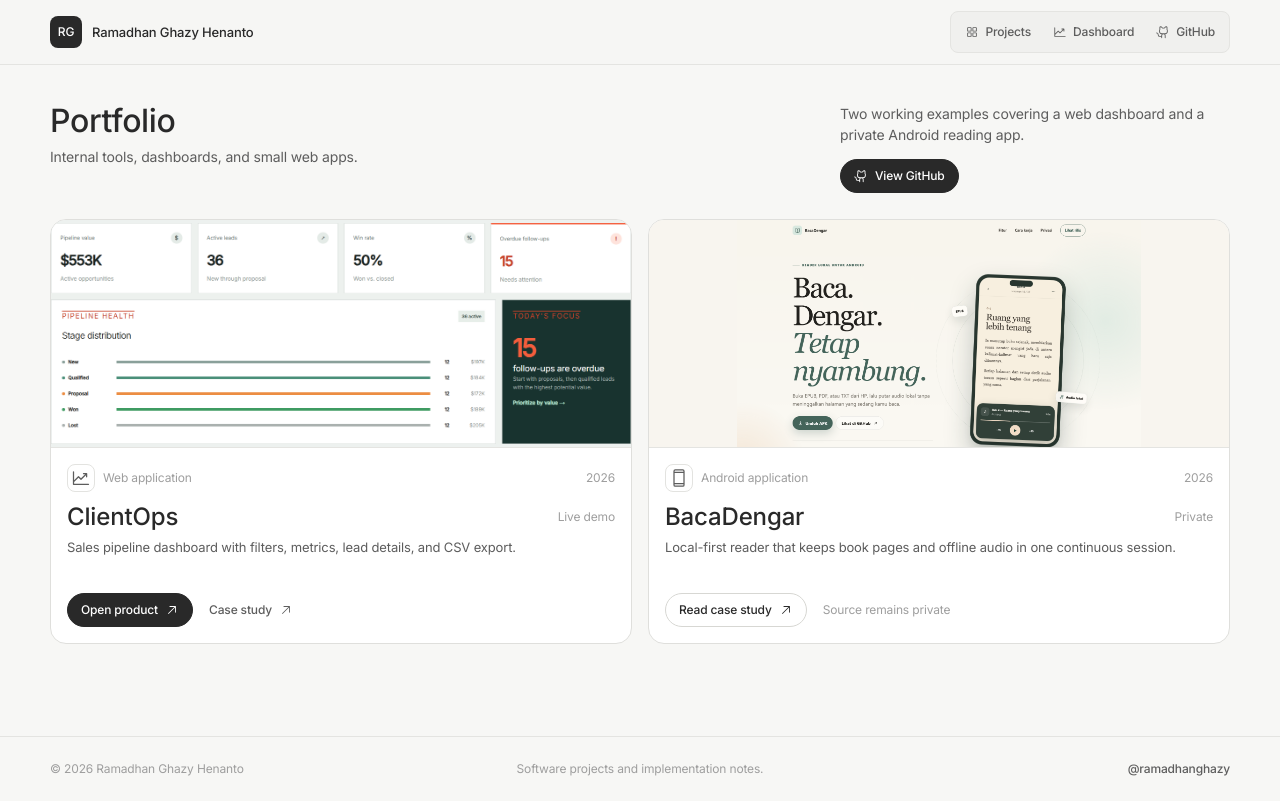
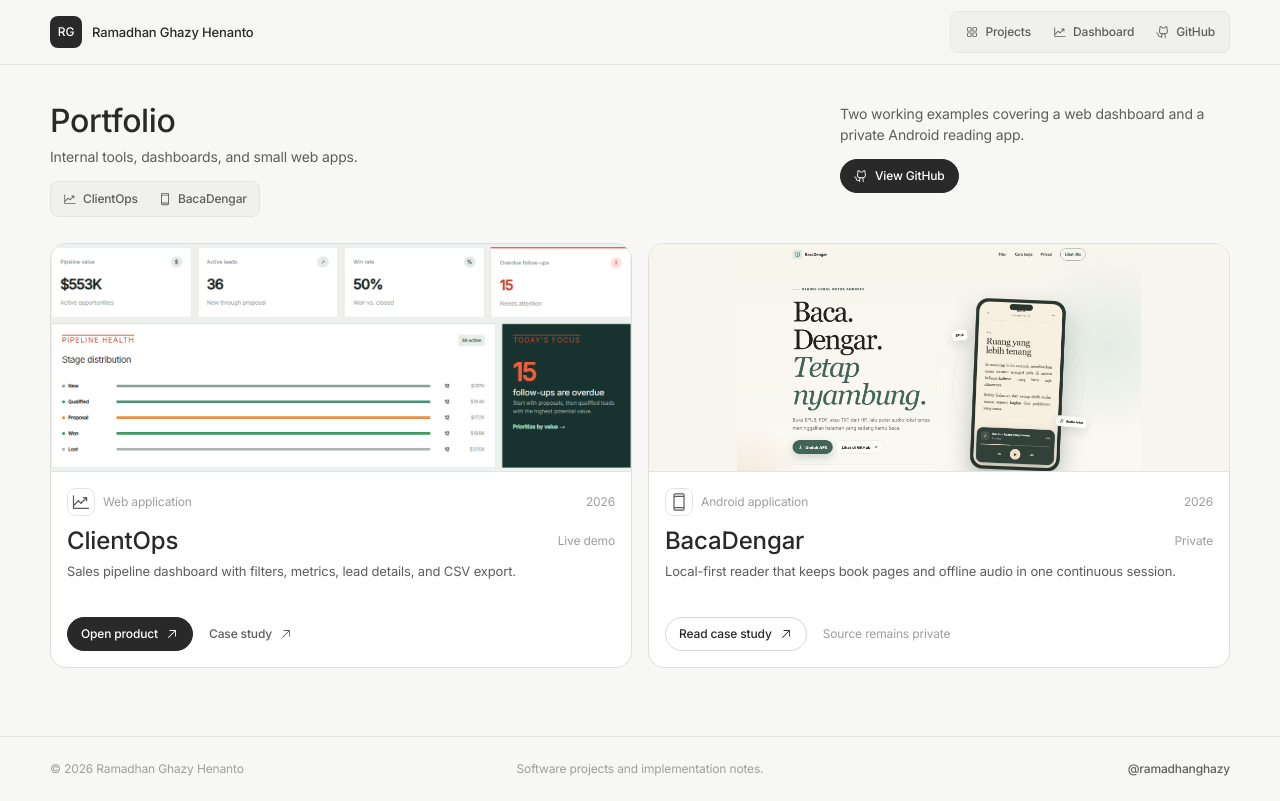
Before and after one commit to ramadhanghazy/ramadhan-portfolio, a Next.js app: page / in a window 1280 px wide. Built offline with nearby package versions, Linux system fonts and the light colour scheme.

Commit message:
Add compact project index to portfolio hero

```diff
--- a/app/globals.css
+++ b/app/globals.css
@@ -471,6 +471,31 @@ td > small { margin-top: 3px; color: #7e8986; }
   font-size: 14px;
   line-height: 1.45;
 }
+.home-project-index {
+  width: fit-content;
+  margin-top: 14px;
+  padding: 3px;
+  display: inline-flex;
+  gap: 2px;
+  border: 1px solid #e4e4e1;
+  border-radius: 8px;
+  background: #f0f0ee;
+}
+.home-project-index a {
+  min-height: 28px;
+  padding: 0 9px;
+  display: inline-flex;
+  align-items: center;
+  gap: 6px;
+  border-radius: 6px;
+  color: #5d5d5d;
+  font-size: 12px;
+  font-weight: 500;
+}
+.home-project-index a:hover {
+  background: white;
+  color: #292929;
+}
 .home-intro-copy {
   width: min(100%, 390px);
   justify-self: end;
--- a/app/page.tsx
+++ b/app/page.tsx
@@ -24,6 +24,16 @@ export default function Home() {
           <div>
             <h1>Portfolio</h1>
             <p className="home-scope">Internal tools, dashboards, and small web apps.</p>
+            <nav className="home-project-index" aria-label="Featured projects">
+              <Link href="/clientops">
+                <ChartLineUp size={14} weight="regular" aria-hidden />
+                ClientOps
+              </Link>
+              <Link href="/work/bacadengar">
+                <DeviceMobile size={14} weight="regular" aria-hidden />
+                BacaDengar
+              </Link>
+            </nav>
           </div>
           <div className="home-intro-copy">
             <p>Two working examples covering a web dashboard and a private Android reading app.</p>
```
